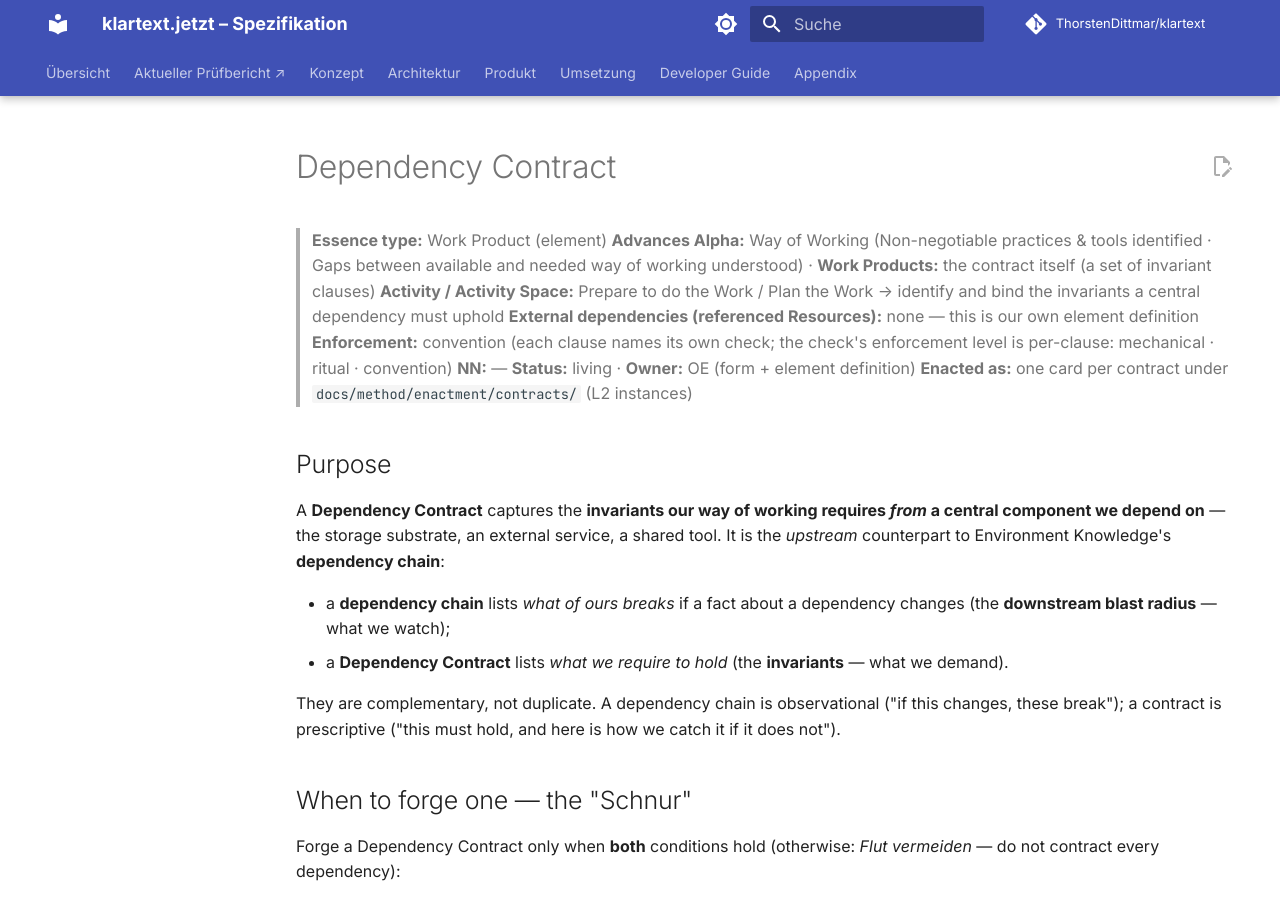
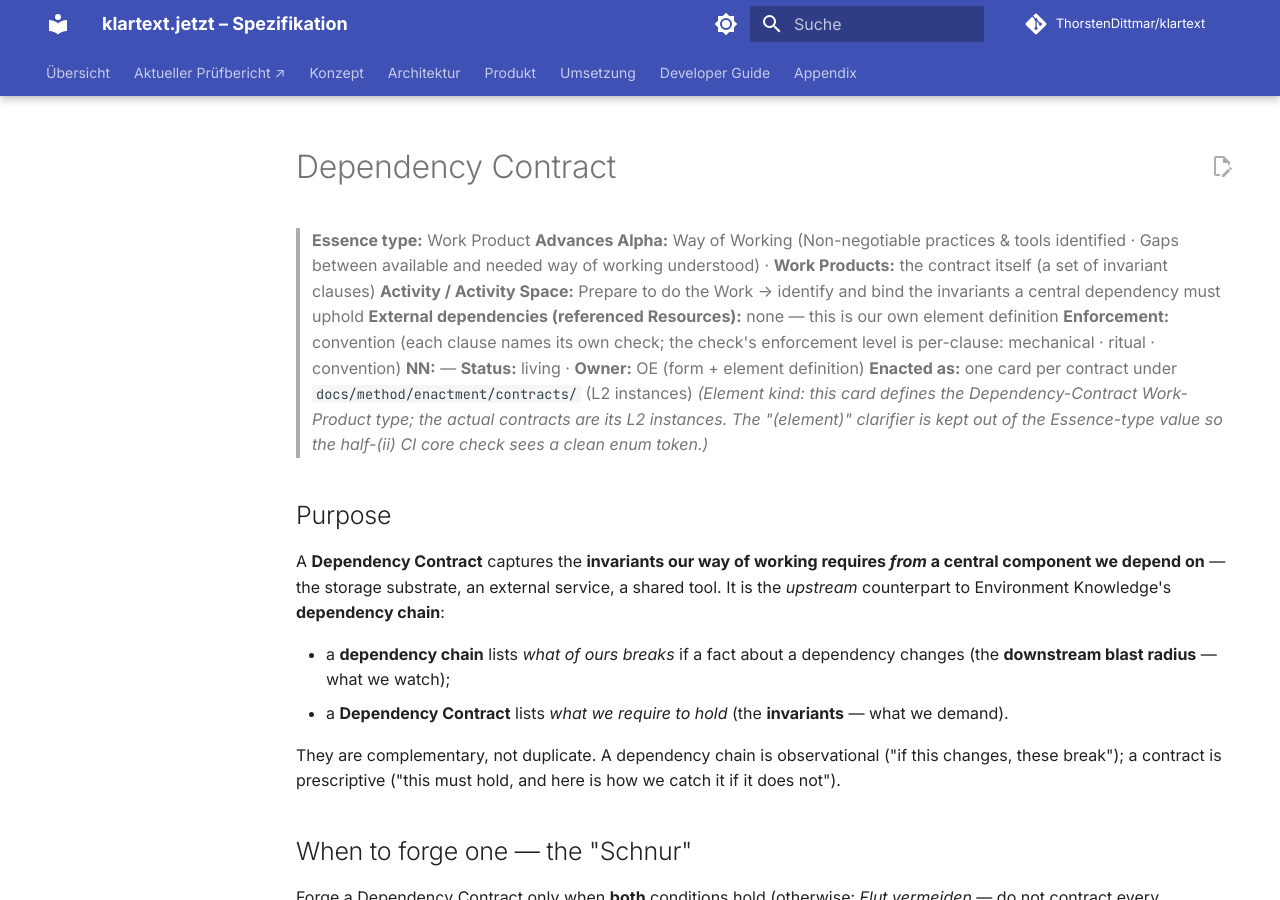
Before and after one commit to ThorstenDittmar/klartext, an MkDocs documentation site: the page built from docs/method/library/dependency-contract.md, in a window 1280 px wide and 900 px high. Built offline with MkDocs 1.6.1 and Material for MkDocs 9.7.7, drawn with Linux system fonts in a browser that asks for light colours; comment, search, counter and statistics services are not loaded.

Commit message:
fix(method): F0.1-P3 SA-ratification polish — clean Essence-type enum token
SA pre-merge ratification (#142): take '(element)' out of the Essence-type
VALUE so the half-(ii) CI core check sees a clean enum token ('Work Product');
the element-kind clarifier moves below the field block. Also drop the
non-kernel 'Plan the Work' from the Activity Space (Activity Space is optional
for non-Practice elements per Proposal 3; 'Prepare to do the Work' is the
kernel anchor).

Agent: oe (spawned f0.1-p3-contract-split)
Co-Authored-By: Claude Opus 4.8 (1M context) <noreply@anthropic.com>

```diff
--- a/docs/method/library/dependency-contract.md
+++ b/docs/method/library/dependency-contract.md
@@ -1,13 +1,14 @@
 # Dependency Contract
 
-> **Essence type:** Work Product (element)
+> **Essence type:** Work Product
 > **Advances Alpha:** Way of Working (Non-negotiable practices & tools identified · Gaps between available and needed way of working understood)  ·  **Work Products:** the contract itself (a set of invariant clauses)
-> **Activity / Activity Space:** Prepare to do the Work / Plan the Work → identify and bind the invariants a central dependency must uphold
+> **Activity / Activity Space:** Prepare to do the Work → identify and bind the invariants a central dependency must uphold
 > **External dependencies (referenced Resources):** none — this is our own element definition
 > **Enforcement:** convention (each clause names its own check; the check's enforcement level is per-clause: mechanical · ritual · convention)
 > **NN:** —
 > **Status:** living  ·  **Owner:** OE (form + element definition)
 > **Enacted as:** one card per contract under `docs/method/enactment/contracts/` (L2 instances)
+> *(Element kind: this card defines the Dependency-Contract Work-Product type; the actual contracts are its L2 instances. The "(element)" clarifier is kept out of the Essence-type value so the half-(ii) CI core check sees a clean enum token.)*
 
 ## Purpose
 
```
